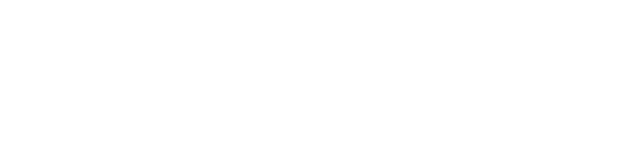
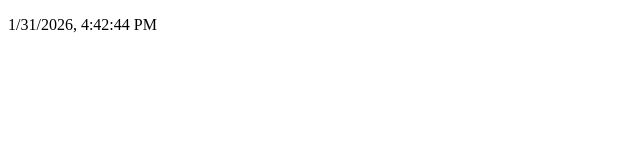
Before and after one commit to acciojob/clock-tejasvairal1234, a website: page main.html in a window 1280 px wide. Shown: the whole page, without its empty margins (0-640 px from the left). Drawn offline with Linux system fonts and the light colour scheme.

Commit message:
created a submission

```diff
--- a/main.html
+++ b/main.html
@@ -8,6 +8,7 @@
 
 <body>
 	<!-- the entire body must be written by student -->
+	<p id ="timer"></p>
     <script type="text/javascript" src="./script.js">
 </script>
 
--- a/script.js
+++ b/script.js
@@ -1 +1,15 @@
-//your JS code here. If required.
+setInterval(() => {
+  let now = new Date();
+
+  let dateTime = now.toLocaleString("en-US", {
+    month: "numeric",
+    day: "numeric",
+    year: "numeric",
+    hour: "numeric",
+    minute: "2-digit",
+    second: "2-digit",
+    hour12: true
+  });
+
+  document.getElementById("timer").innerHTML = dateTime;
+}, 1000);
```
